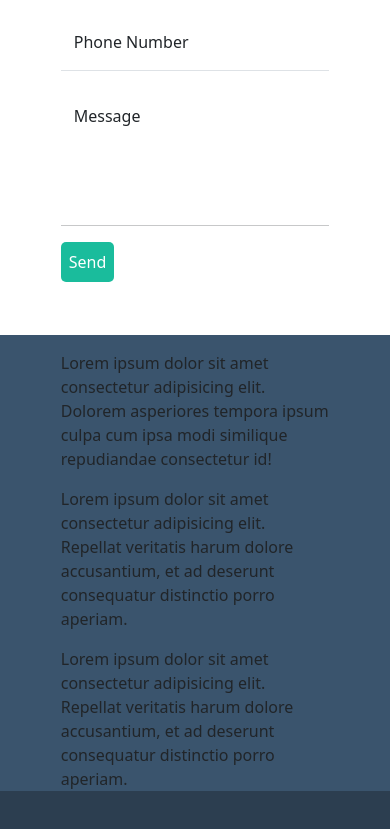
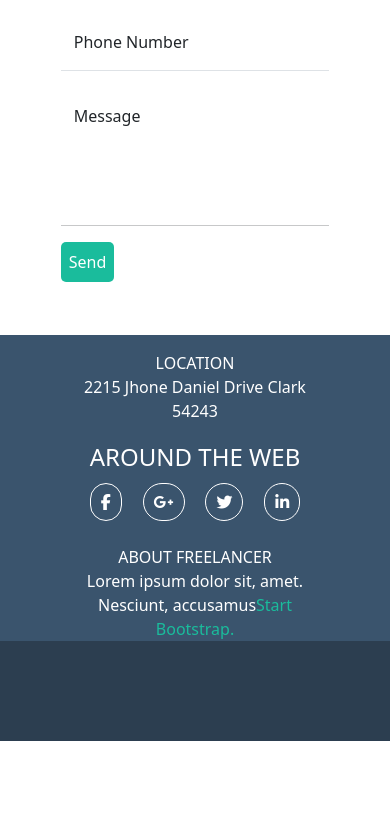
Before and after one commit to devitoangelo/html-css-bootstrap-freelancer, a plain HTML site: page index.html in a window 390 px wide. Shown: the part 3343-4172 px from the top of the page. After the commit the page ends 4084 px from the top, so only its background shows below. Drawn offline with nearby package versions, Linux system fonts and the light colour scheme.

Commit message:
prompt-responsive

```diff
--- a/assets/css/style.css
+++ b/assets/css/style.css
@@ -120,6 +120,16 @@ header {
 .prompt {
     background-color: #3A546D;
 }
+.btn-{
+    border: 1px solid;
+    padding: 10px;
+    border-radius: 1.5rem;
+}
+
+.link{
+    text-decoration: none;
+    color: #1ABC9C;
+}
 
 /* prompt */
 
--- a/index.html
+++ b/index.html
@@ -182,7 +182,7 @@
 
                 <div class="mt_5">
                     <hr>
-                        <button type="button" class="btn_ mb-5 text-white p-2">Send</button>
+                    <button type="button" class="btn_ mb-5 text-white p-2">Send</button>
                 </div>
             </div>
 
@@ -199,20 +199,31 @@
         <div class="prompt">
             <div class="container w-75">
                 <div class="row row-cols-1 row-cols-sm-3 row-cols-md-3">
-                    <div class="col mt-3">
-                        Lorem ipsum dolor sit amet consectetur adipisicing elit. Dolorem asperiores tempora ipsum culpa
-                        cum ipsa modi similique repudiandae consectetur id!
+                    <div class="col mt-3 text-center text-white">
+                        <nav>LOCATION</nav>
+                        <nav>2215 Jhone Daniel Drive Clark</nav>
+                        <nav>54243</nav>
+
+
 
 
                     </div>
-                    <div class="col mt-3">
-                        Lorem ipsum dolor sit amet consectetur adipisicing elit. Repellat veritatis harum dolore
-                        accusantium, et ad deserunt consequatur distinctio porro aperiam.
+                    <div class="col mt-3 text-center text-white">
+                        <nav class="star">AROUND THE WEB</nav>
+                        <div class="d-flex justify-content-evenly m-2">
+                            <i class="fa-brands fa-facebook-f btn-"></i>
+                            <i class="fa-brands fa-google-plus-g btn-"></i>
+                            <i class="fa-brands fa-twitter btn-"></i>
+                            <i class="fa-brands fa-linkedin-in btn-"></i>
+                        </div>
+
+
 
                     </div>
-                    <div class="col mt-3">
-                        Lorem ipsum dolor sit amet consectetur adipisicing elit. Repellat veritatis harum dolore
-                        accusantium, et ad deserunt consequatur distinctio porro aperiam.
+                    <div class="col mt-3 text-white text-center">
+                        <nav>ABOUT FREELANCER</nav>
+                        <nav>Lorem ipsum dolor sit, amet. Nesciunt, accusamus<a href="" class="link">Start Bootstrap.</a></nav>
+
                     </div>
                 </div>
             </div>
```
